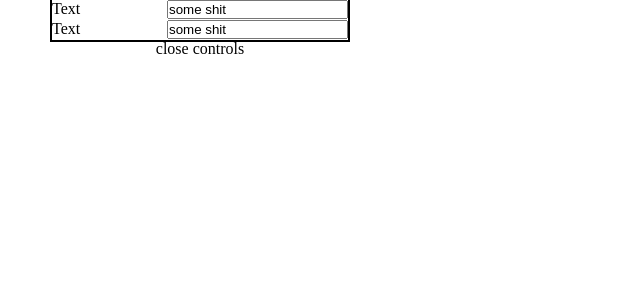
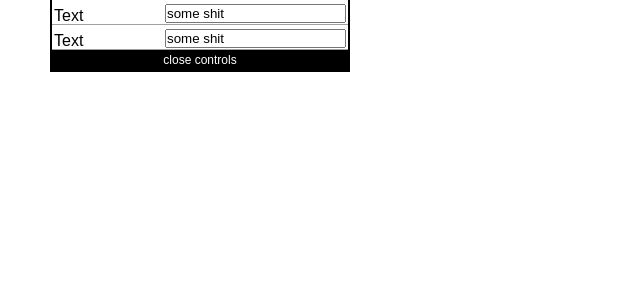
Before and after one commit to pizza3/react-gui-controller, a React app: page / in a window 1280 px wide. Shown: the top 300 px of the page, without its empty margins (0-640 px from the left). Built offline with nearby package versions, Linux system fonts and the light colour scheme.

Commit message:
added font styles

```diff
--- a/src/components/InputText.js
+++ b/src/components/InputText.js
@@ -3,12 +3,19 @@ import React from 'react';
 const style={
 	'position':'relative',
 	'width':'100%',
-	'height':'20px',
+	'height': '25px',
+	'borderBottom': '1px solid #a0a0a0',
+	'fontFamily': 'sans-serif',
+	'paddingTop': '4px',
+	'paddingLeft': '2px',
+	'paddingRight': '2px'
 };
 
 const label={
 	'position':'relative',
 	'float':'left',
+	'paddingTop': '3px',
+	'fontWeight': '100'
 };
 
 const input={
--- a/src/components/ReactController.js
+++ b/src/components/ReactController.js
@@ -21,10 +21,16 @@ class ReactController extends Component{
 		};
 
 		const style2={
-			'position':'absolute',
+			'position':'relative',
 			'width':'100%',
 			'height':'20px',
-			'textAlign':'center'
+			'textAlign':'center',
+			'background':'#000',
+			'color':'#fff',
+			'fontFamily': 'sans-serif',
+			'fontSize': '12px',
+			'paddingTop': '3px',
+			'fontWeight': '100',
 		};
 
 		return(
```
